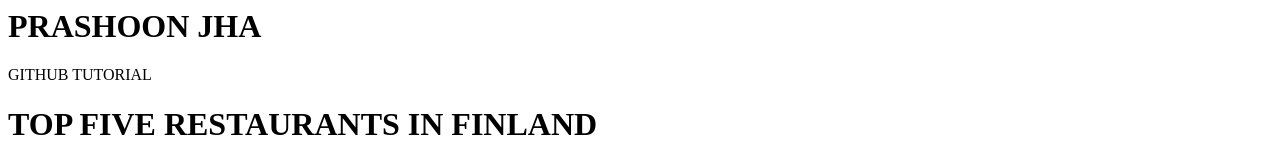
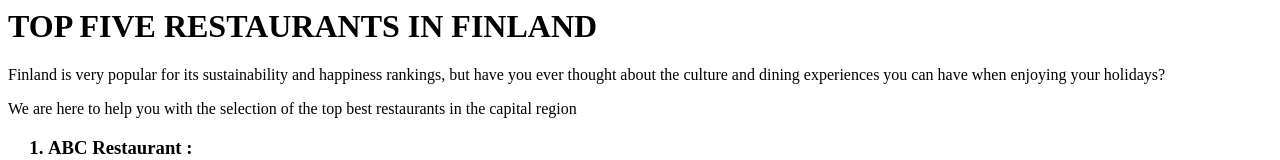
Before and after one commit to prashoonjha/prashoonjha.github.io, a plain HTML site: page index.html in a window 1280 px wide. Shown: the top 160 px of the page. Drawn offline with Linux system fonts and the light colour scheme.

Commit message:
Update index.html

```diff
--- a/index.html
+++ b/index.html
@@ -28,8 +28,8 @@
 </style>
 
 <body>
-  <h1>PRASHOON JHA</h1>
-  <p>GITHUB TUTORIAL</p>
+
+
     <h1>TOP FIVE RESTAURANTS IN FINLAND</h1>
     <p>Finland is very popular for its sustainability and happiness rankings, but have you ever thought about the culture and dining experiences you can have when enjoying your holidays?</p>
     <p>We are here to help you with the selection of the top best restaurants in the capital region</p>
```
